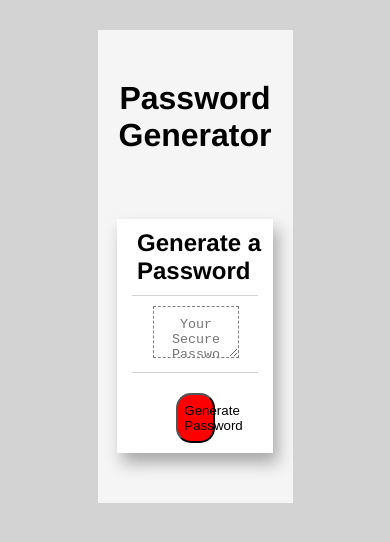
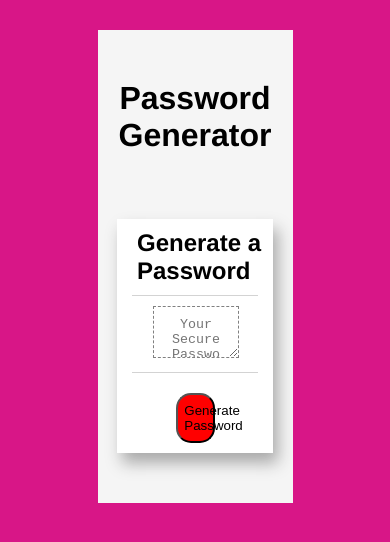
Before and after one commit to JHeeebert/password-generator, a plain HTML site: page index.html in a window 390 px wide. Drawn offline with Linux system fonts and the light colour scheme.

```diff
--- a/index.html
+++ b/index.html
@@ -1,13 +1,25 @@
 <!DOCTYPE html>
 <html lang="en">
-
 <head>
   <meta charset="UTF-8" />
   <meta name="viewport" content="width=device-width, initial-scale=1.0" />
   <meta http-equiv="X-UA-Compatible" content="ie=edge" />
+
   <title>Password Generator</title>
   <link rel="stylesheet" href="style.css" />
-</head>
+  <style>
+    @media only screen and (max-width: 605px) {
+      body {
+          background-color: rgb(145, 40, 8);
+          }
+    }
+    @media only screen and (max-width: 625px) {
+      body {
+          background-color: rgb(216, 22, 135);
+          }
+    }
+      </style>
+  </head>
 
 <body>
   <div class="wrapper">
```
Also changed, not shown: 1 other file.
